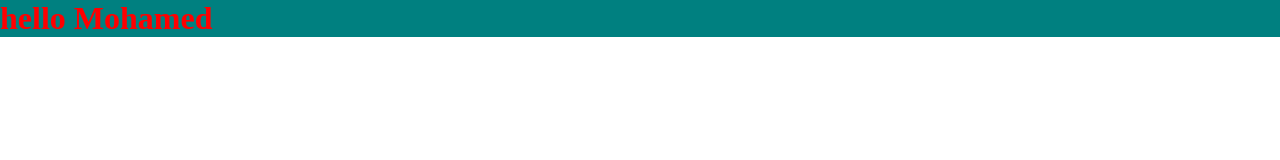
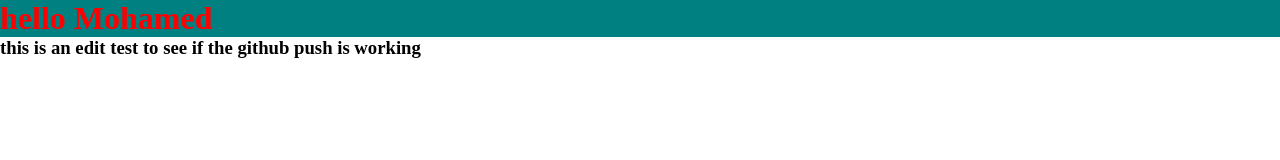
Before and after one commit to amrahmed999/mohamed-s-project, a plain HTML site: page index.html in a window 1280 px wide. Drawn offline with Linux system fonts and the light colour scheme.

Commit message:
testing the css

```diff
--- a/index.html
+++ b/index.html
@@ -8,5 +8,6 @@
   </head>
   <body>
     <h1>hello Mohamed</h1>
+    <h3>this is an edit test to see if the github push is working</h3>
   </body>
 </html>
```
